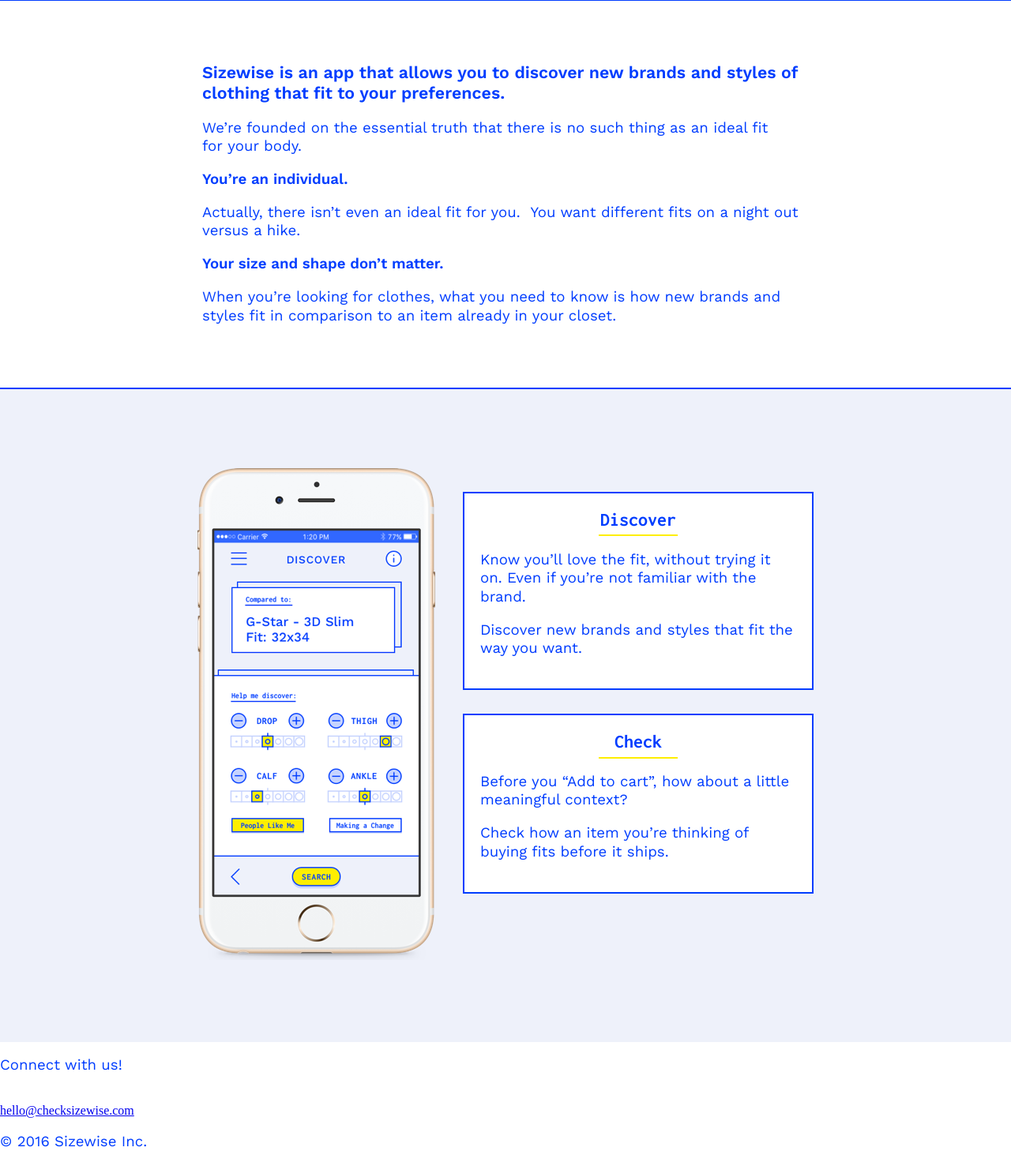
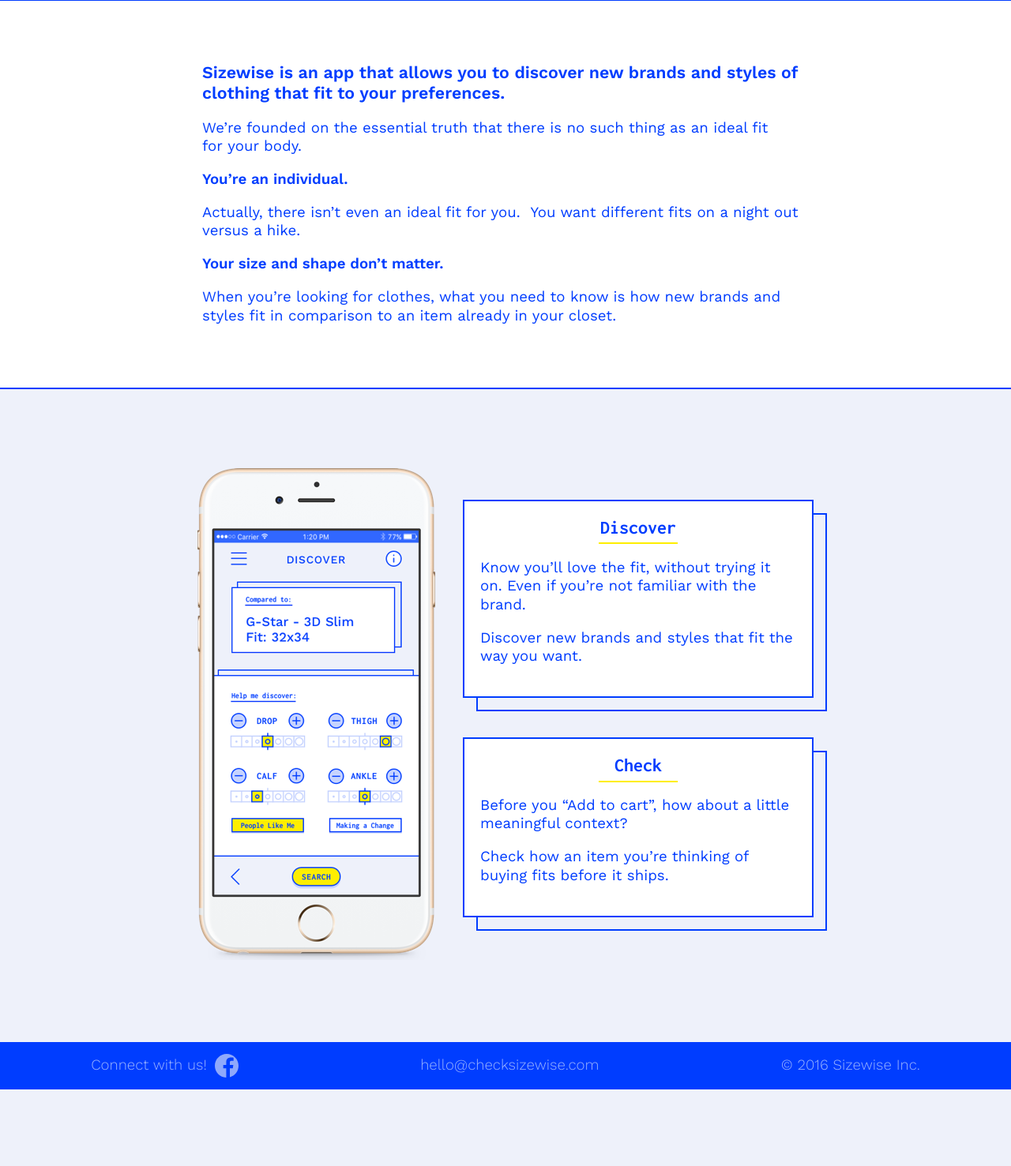
Before and after one commit to ebaker1736/Sizewise-Front-End-Prototype, a Node project: template src/content/index.html in a window 1280 px wide. Shown: the part 511-1988 px from the top of the page at 79% size. After the commit the page ends 1891 px from the top, so only its background shows below. Run offline with Node 20 templates, Linux system fonts and the light colour scheme; the template is opened without the code that fills it, so the values that code supplies are empty; some libraries are stand-ins or nearby versions.

Commit message:
Finishing up the styles for desktop view

```diff
--- a/dist/static/css/main.css
+++ b/dist/static/css/main.css
@@ -31,7 +31,7 @@ h4 {
   text-align: center;
   border-bottom: 2pt solid #FEEE01; }
 
-p {
+p, .block__footer__item > a {
   font-family: 'Work Sans', sans-serif;
   font-size: 14pt;
   font-weight: 400;
@@ -129,7 +129,9 @@ p {
 .block__3__content {
   width: 100%;
   max-width: 1000px;
-  margin: 0 auto; }
+  margin: 0 auto;
+  position: relative;
+  z-index: 0; }
 
 .card {
   width: 40%;
@@ -139,9 +141,63 @@ p {
   padding: 20px;
   float: right;
   clear: both;
-  margin: 30px 11% 0 0; }
+  margin: 40px 11% 0 0;
+  position: relative; }
+  .card:last-of-type {
+    margin-top: 50px; }
+  .card::before {
+    display: block;
+    position: absolute;
+    z-index: -1;
+    content: '';
+    width: 100%;
+    height: 100%;
+    border: 2pt solid #003DFF;
+    -webkit-transform: translate(-5px, -5px);
+        -ms-transform: translate(-5px, -5px);
+            transform: translate(-5px, -5px); }
 
 .phone-screenshot {
   margin-left: 11%; }
 
+.block__footer {
+  background-color: #003DFF;
+  color: white;
+  display: -webkit-box;
+  display: -webkit-flex;
+  display: -ms-flexbox;
+  display: flex;
+  -webkit-justify-content: space-around;
+      -ms-flex-pack: distribute;
+          justify-content: space-around;
+  width: 100%; }
+
+.block__footer__item {
+  display: -webkit-box;
+  display: -webkit-flex;
+  display: -ms-flexbox;
+  display: flex;
+  -webkit-box-align: center;
+  -webkit-align-items: center;
+      -ms-flex-align: center;
+          align-items: center;
+  color: white;
+  text-decoration: none;
+  opacity: 0.6;
+  -webkit-transition: .1s ease-in-out;
+  transition: .1s ease-in-out; }
+  .block__footer__item:hover {
+    opacity: 1; }
+  .block__footer__item.copyright:hover {
+    opacity: 0.6; }
+  .block__footer__item > p, .block__footer__item > a {
+    font-weight: 300;
+    display: inline-block; }
+  .block__footer__item > img {
+    display: inline-block;
+    margin-left: 10px; }
+  .block__footer__item > a {
+    color: white;
+    text-decoration: none; }
+
 /*# sourceMappingURL=main.css.map */
--- a/src/content/index.html
+++ b/src/content/index.html
@@ -47,14 +47,14 @@ title: Sizewise
 	</div>
 </div>
 <div class="block__footer">
-	<div class="block__footer__item">
+	<a class="block__footer__item" href="#">
 		<p>Connect with us!</p>
-		<img class="block__footer__item__icn--facebook" src"/static/img/icn--facebook.svg" />
-	</div>
+		<img class="block__footer__item__icn--facebook" src="/static/img/icn--facebook.svg" />
+	</a>
 	<div class="block__footer__item">
 		<a href="mailto: hello@checksizewise.com">hello@checksizewise.com</a>
 	</div>
-	<div class="block__footer__item">
+	<div class="block__footer__item copyright">
 		<p>© 2016 Sizewise Inc.</p>
 	</div>
 
--- a/src/static/scss/main.scss
+++ b/src/static/scss/main.scss
@@ -158,6 +158,8 @@ p {
 	width: 100%;
 	max-width: 1000px;
 	margin: 0 auto;
+    position: relative;
+    z-index: 0;
 }
 
 .card {
@@ -168,9 +170,66 @@ p {
     padding: 20px;
     float: right;
     clear: both;
-    margin: 30px 11% 0 0;
+    margin: 40px 11% 0 0;
+    position: relative;
+
+    &:last-of-type {
+        margin-top: 50px;
+    }
+
+    &::before {
+    display: block;
+    position: absolute;
+    z-index: -1;
+    content: '';
+    width: 100%;
+    height: 100%;
+    border: 2pt solid $blue;
+    transform: translate(-5px, -5px);
+ }
 }
 
 .phone-screenshot {
 	margin-left: 11%;
 }
+
+.block__footer {
+    background-color: $blue;
+    color: white;
+    display: flex;
+    justify-content: space-around;
+    width: 100%;
+}
+
+.block__footer__item {
+    display: flex;
+    align-items: center;
+    color: white;
+    text-decoration: none;
+    opacity: 0.6;
+    transition: .1s ease-in-out;
+
+    &:hover {
+        opacity: 1;
+    }
+
+    &.copyright {
+        &:hover { opacity: 0.6; }
+    }
+
+    > p {
+        font-weight: 300;
+        display: inline-block;
+    }
+
+    > img {
+        display: inline-block;
+        margin-left: 10px;
+    }
+
+    > a {
+        @extend p;
+        color: white;
+        text-decoration: none;
+    }
+}
```
Also changed, not shown: src/static/img/icn--facebook.svg, 3 other files.
